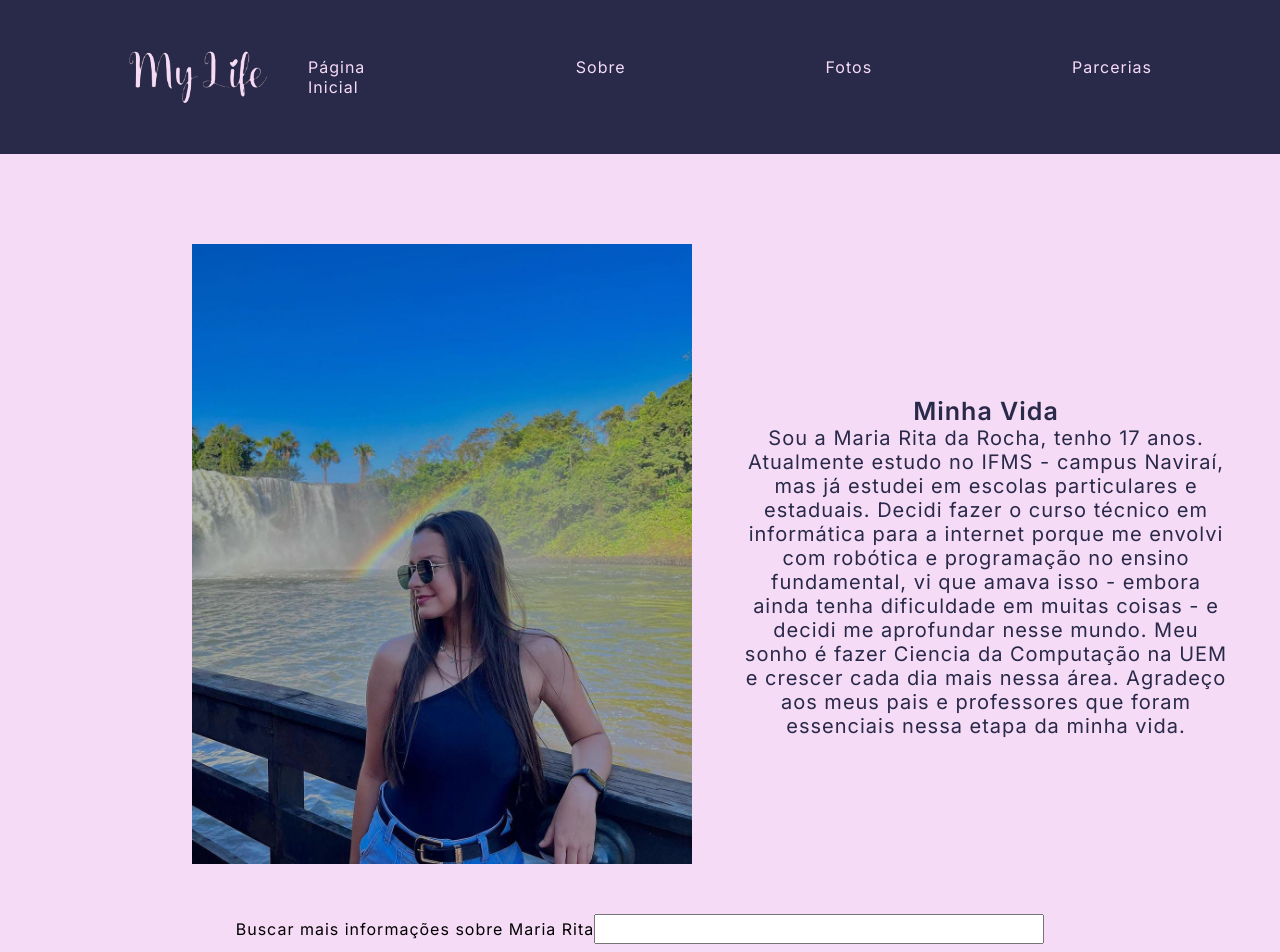
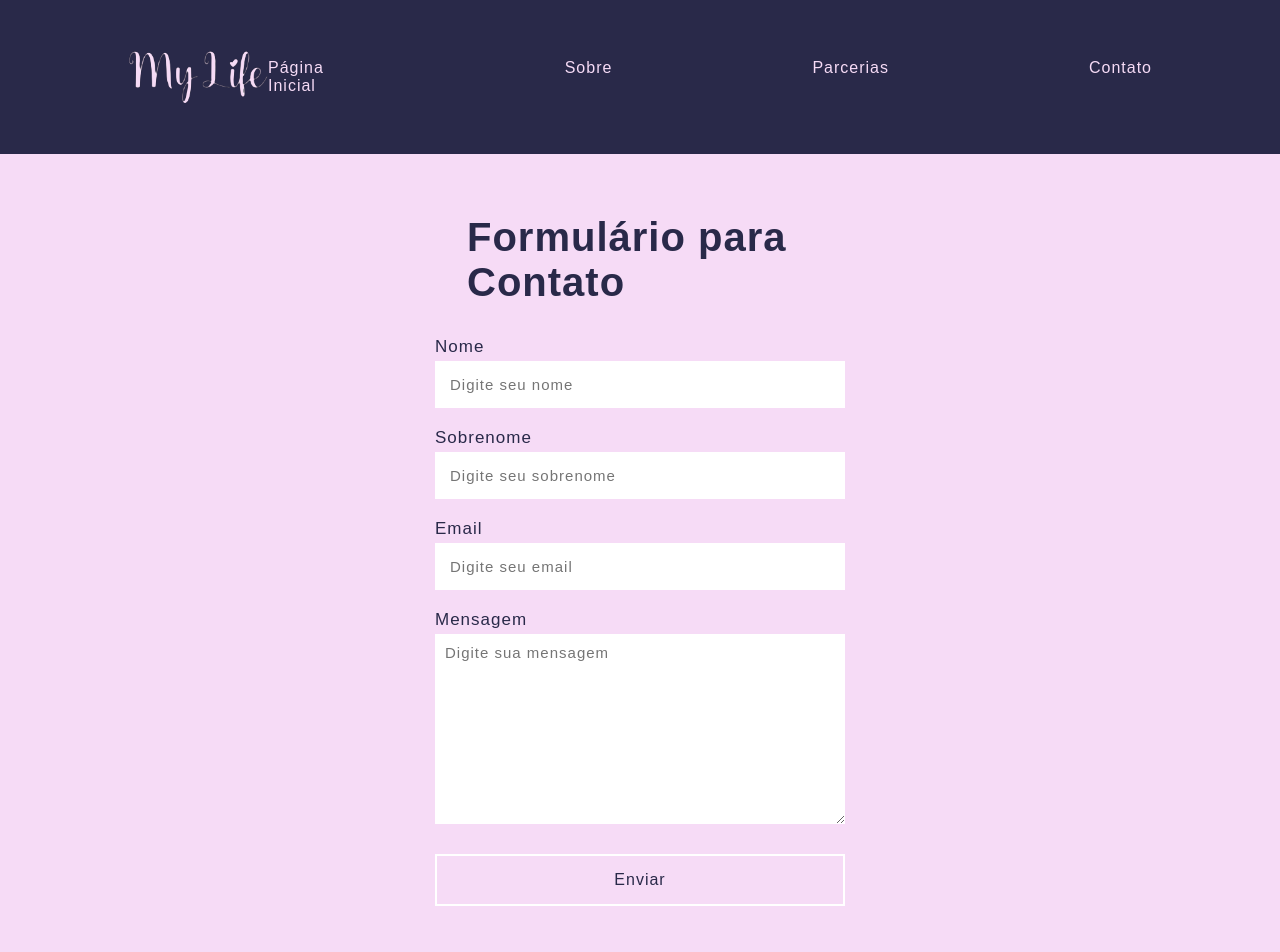
Before and after one commit to MariaRocha26/portifolio, a React (Vite) app: page /contato in a window 1280 px wide. Shown: the top 952 px of the page. Built offline with nearby package versions, Linux system fonts and the light colour scheme.

Commit message:
criando aba contato

```diff
--- a/package.json
+++ b/package.json
@@ -11,7 +11,8 @@
   },
   "dependencies": {
     "react": "^18.2.0",
-    "react-dom": "^18.2.0"
+    "react-dom": "^18.2.0",
+    "react-router-dom": "^6.16.0"
   },
   "devDependencies": {
     "@types/react": "^18.2.15",
--- a/src/App.css
+++ /dev/null
@@ -1,3 +0,0 @@
-body{
-  margin: 0px;
-}
--- a/src/App.tsx
+++ /dev/null
@@ -1,15 +0,0 @@
-import './App.css'
-import Header from './componentes/header/Header.tsx'
-import Main from './componentes/main/Main.tsx'
-import Footer from './componentes/footer/Footer.tsx'
-
-function App() {
-  return (
-    <>
-    <Header/>
-    <Main/>
-    <Footer/>
-    </>
-  )
-}
-export default App
--- /dev/null
+++ b/src/componentes/contato/Contato.css
@@ -0,0 +1,85 @@
+*{
+    margin: 0;
+    padding: 0;
+    box-sizing: border-box;
+    font-family: sans-serif;
+}
+
+.contato{
+    display: flex;
+    justify-content: center;
+    align-items: center;
+    min-height: 100vh;
+    background-color: #f6dbf6;
+}
+
+section{
+    display: flex;
+    align-items: center;
+    justify-content: center;
+    flex-direction: column;
+    padding: 10px 45px;
+    background-color: #f6dbf6;
+    width: 500px;
+}
+
+section h2{
+    color:#292949;
+    font-size: 2.5rem;
+    margin: 2rem;
+}
+
+section form{
+    display: flex;
+    flex-direction: column;
+    width: 100%;
+}
+
+form label{
+    color:#292949;
+    font-size: 17px;
+    margin-bottom: 4px;
+}
+
+form input{
+    padding: 15px;
+    outline: none;
+    border: 0;
+    margin-bottom: 20px;
+    font-size: 15px;
+    transition: all 0.5s;
+}
+
+form input:focus{
+    border-radius: 16px;
+}
+
+form textarea{
+    padding: 10px;
+    outline: none;
+    border: 0;
+    font-size: 15px;
+    margin-bottom: 30px;
+    transition: all 0.5s;
+}
+
+form textarea:focus{
+    border-radius: 16px;
+}
+
+form button{
+    padding: 15px;
+    cursor:pointer;
+    font-size: 16px;
+    background: transparent;
+    border: 2px solid white;
+    color: #292949;
+    transition: all 1s;
+    margin-bottom: 20px;
+}
+
+form button:hover{
+    background: #292949;
+    color: white;
+    border-radius: 16px;
+}
--- /dev/null
+++ b/src/componentes/contato/Contato.tsx
@@ -0,0 +1,23 @@
+import './Contato.css'
+
+function Contato() {
+    return(
+        <main className='contato'>
+        <section>
+            <h2>Formulário para Contato</h2>
+            <form action="" method="post">
+                <label>Nome</label>
+                <input type="text" name="name" placeholder="Digite seu nome" autoComplete='off'></input>
+                <label>Sobrenome</label>
+                <input type="text" name="name" placeholder="Digite seu sobrenome" autoComplete='off'></input>
+                <label>Email</label>
+                <input type="email" name="email" placeholder="Digite seu email"></input>
+                <label>Mensagem</label>
+                <textarea name="message" cols={30} rows={10} placeholder="Digite sua mensagem"></textarea>
+                <button type='submit'>Enviar</button>
+            </form>
+        </section>
+        </main>
+    )
+}
+export default Contato
--- a/src/componentes/footer/Footer.tsx
+++ b/src/componentes/footer/Footer.tsx
@@ -1,4 +1,5 @@
 import './Footer.css'
+import { Link } from 'react-router-dom'
 import Logo from '../../assets/logo-portifolio.png'
 
 function Footer() {
@@ -29,9 +30,9 @@ function Footer() {
 
         <ul className="footer-list">
 
-          <li>
-            <h3>Contatos</h3>
-          </li>
+                    <li>
+                    <Link to="/contato">Contato</Link>
+                    </li>
 
           <li>
             <a href="#" className="footer-link">Whatsapp</a>
--- a/src/componentes/header/Header.tsx
+++ b/src/componentes/header/Header.tsx
@@ -1,26 +1,28 @@
 import './Header.css'
+import { Link } from 'react-router-dom'
 import LogoCabecalho from '../../assets/logo-portifolio.png'
 function Header(){
     return(
         <header>
             <img src={LogoCabecalho} className="LogoCabecalho"/>
             <nav>
-                <ul>
+            <ul>
                     <li>
-                        <a href="#">Página Inicial</a>
+                        <Link to="/">Página Inicial</Link>
                     </li>
 
                     <li>
-                        <a href="#">Sobre</a>
+                    <Link to="/sobre">Sobre</Link>
                     </li>
 
                     <li>
-                        <a href="#">Fotos</a>
+                    <Link to="/noticia">Parcerias</Link>
                     </li>
 
                     <li>
-                        <a href="#">Parcerias</a>
+                    <Link to="/contato">Contato</Link>
                     </li>
+
 
                 </ul>
             </nav>
--- /dev/null
+++ b/src/main.css
@@ -0,0 +1,3 @@
+body{
+    margin: 0px;
+}
--- a/src/main.tsx
+++ b/src/main.tsx
@@ -1,10 +1,51 @@
 import React from 'react'
-import ReactDOM from 'react-dom/client'
-import App from './App.tsx'
-
+import './main.css'
+import Header from './componentes/header/Header.tsx'
+import Main from './componentes/main/Main.tsx'
+import Footer from './componentes/footer/Footer.tsx'
+import Contato from './componentes/contato/Contato.tsx'
+import * as ReactDOM from "react-dom/client";
+import {
+  createBrowserRouter,
+  RouterProvider,
+} from "react-router-dom";
+const router = createBrowserRouter([
+  {
+    path: "/",
+    element: <>
+    <Header/>
+    <Main/>
+    <Footer/>
+    </>,
+  },
+  {
+    path: "/sobre",
+    element:<>
+    <Header/>
+    <div className='content-main'>Página Sobre!</div>
+    <Footer/>
+    </>,
+  },
+  {
+    path: "/noticia",
+    element: <>
+    <Header/>
+    <div className='content-main'>Página de Notícias!</div>
+    <Footer/>
+    </>,
+  },
+  {
+    path: "/contato",
+    element: <>
+    <Header/>
+    <Contato/>
+    <Footer/>
+    </>,
+  },
+]);
 
 ReactDOM.createRoot(document.getElementById('root')!).render(
   <React.StrictMode>
-    <App />
+    <RouterProvider router={router} />
   </React.StrictMode>,
 )
```
Also changed, not shown: 1 other file (tests, documents, lock files or other folders).
